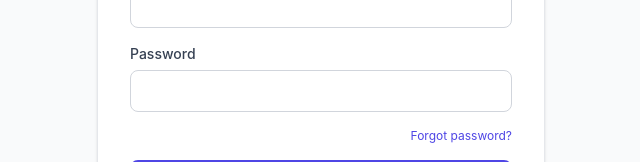
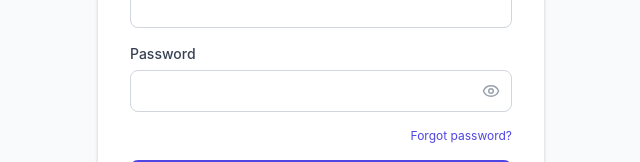
Before and after one commit to AshokBalasubramaniam/Mobilesales, a React (Vite) app in the folder frontend/: page /login in a window 1280 px wide. Shown: the part 316-478 px from the top of the page, without its empty margins (319-959 px from the left). Built offline with nearby package versions, Linux system fonts and the light colour scheme; no server answers.

Commit message:
Add show/hide toggle to password inputs

```diff
--- a/frontend/src/components/common/Input.jsx
+++ b/frontend/src/components/common/Input.jsx
@@ -1,25 +1,47 @@
+import { useState } from 'react';
 import clsx from 'clsx';
+import { Eye, EyeOff } from 'lucide-react';
 
-const Input = ({ label, error, hint, className, id, ...props }) => (
+const Input = ({ label, error, hint, className, id, type, ...props }) => {
+  const [showPassword, setShowPassword] = useState(false);
+  const isPassword = type === 'password';
+
+  return (
     <div className="w-full">
       {label && (
         <label htmlFor={id} className="mb-1.5 block text-sm font-medium text-gray-700 dark:text-gray-300">
           {label}
         </label>
       )}
+      <div className="relative">
         <input
           id={id}
+          type={isPassword && showPassword ? 'text' : type}
           className={clsx(
             'w-full rounded-lg border bg-white px-3.5 py-2.5 text-sm text-gray-900 outline-none transition-colors placeholder:text-gray-400',
             'focus:border-brand-500 focus:ring-2 focus:ring-brand-100 dark:bg-gray-900 dark:text-gray-100 dark:focus:ring-brand-900/40',
             error ? 'border-red-400' : 'border-gray-300 dark:border-gray-700',
+            isPassword && 'pr-10',
             className
           )}
           {...props}
         />
+        {isPassword && (
+          <button
+            type="button"
+            tabIndex={-1}
+            onClick={() => setShowPassword((prev) => !prev)}
+            className="absolute inset-y-0 right-0 flex items-center px-3 text-gray-400 hover:text-gray-600 dark:hover:text-gray-300"
+            aria-label={showPassword ? 'Hide password' : 'Show password'}
+          >
+            {showPassword ? <EyeOff size={18} /> : <Eye size={18} />}
+          </button>
+        )}
+      </div>
       {hint && !error && <p className="mt-1 text-xs text-gray-500">{hint}</p>}
       {error && <p className="mt-1 text-xs text-red-500">{error}</p>}
     </div>
   );
+};
 
 export default Input;
```
Lines whose indentation alone changed are shown as unchanged.
